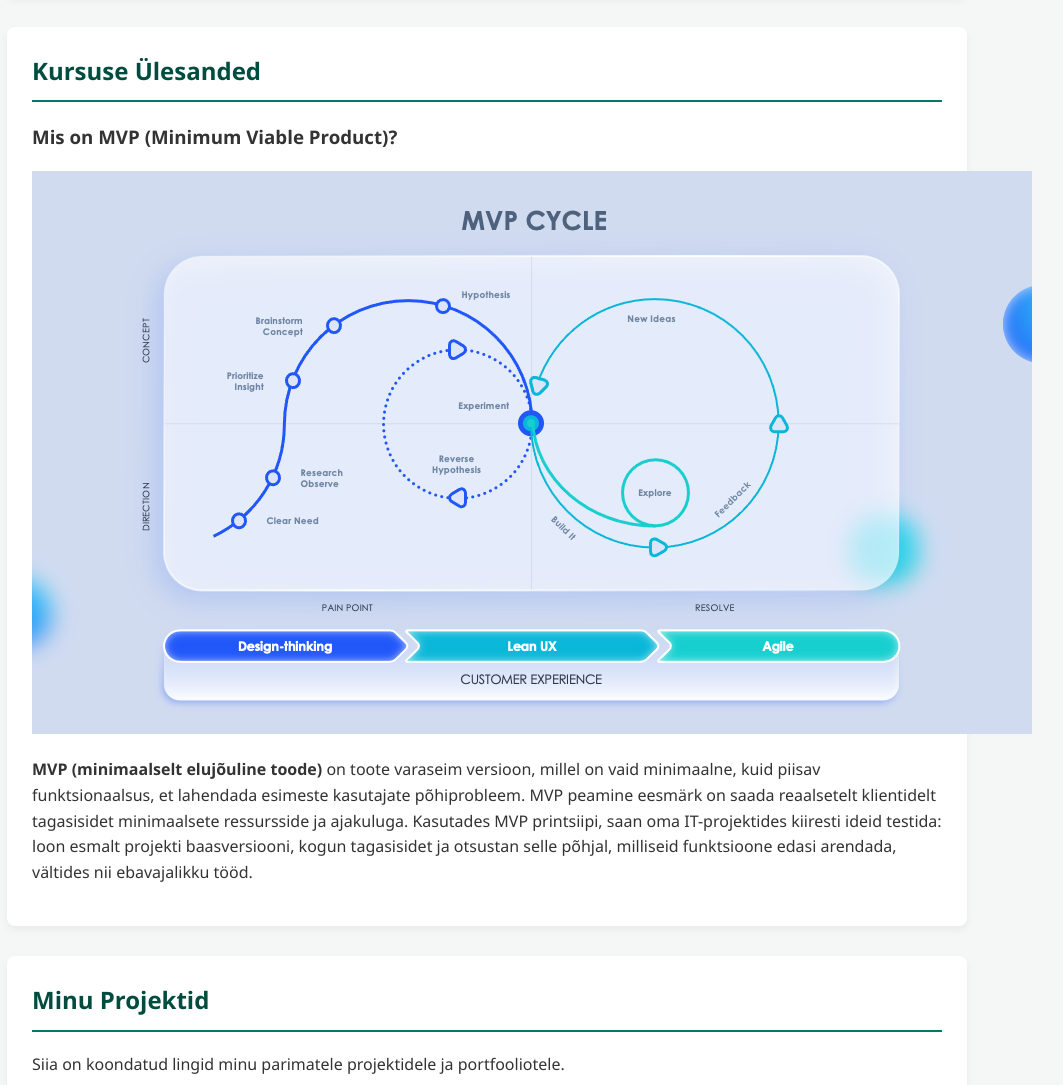
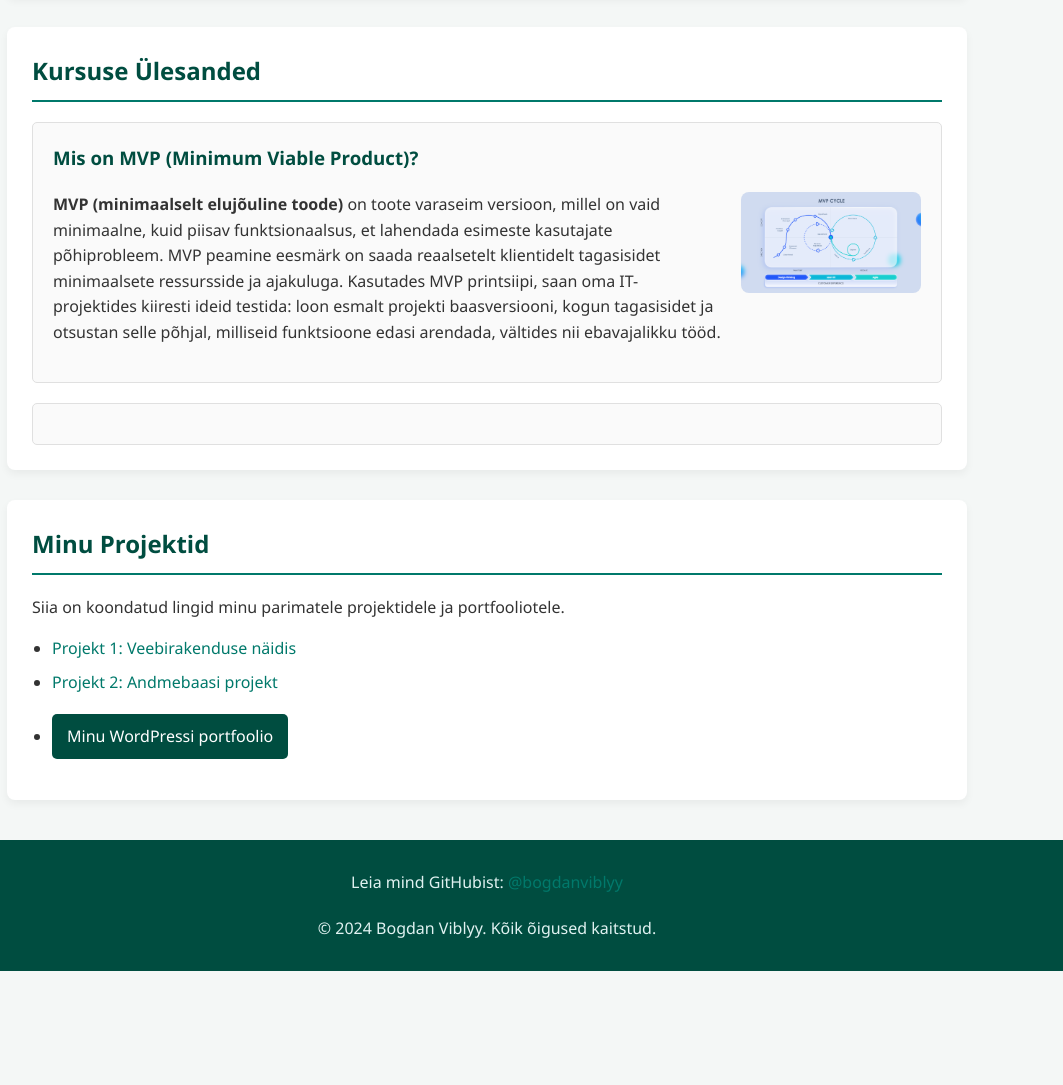
Before and after one commit to BogdanViblyy/junior-developer-portfolio, a plain HTML site: page index.html in a window 1280 px wide. Shown: the part 1031-2116 px from the top of the page, without its empty margins (153-1216 px from the left). After the commit the page ends 2002 px from the top, so only its background shows below. Drawn offline with Linux system fonts and the light colour scheme.

Commit message:
style(tasks): Lisa stiilid ülesannete jaotistele

```diff
--- a/style.css
+++ b/style.css
@@ -31,7 +31,28 @@ body {
     margin: 0;
     padding: 10px 0;
 }
+.task-section { padding: 20px;
+    margin-top: 20px;
+    border: 1px solid #e0e0e0;
+    border-radius: 5px;
+    background-color: #fafafa;
+}
 
+.task-section h3 {
+    margin-top: 0;
+    color: #004d40;
+}
+
+.info-image { float: right;
+    width: 180px;
+    margin-left: 20px;
+    margin-bottom: 10px;
+    border-radius: 8px;
+}
+
+.task-section::after { content: "";
+    display: table;
+    clear: both; }
 
 .main-nav {
     background-color: #00796b;
```
